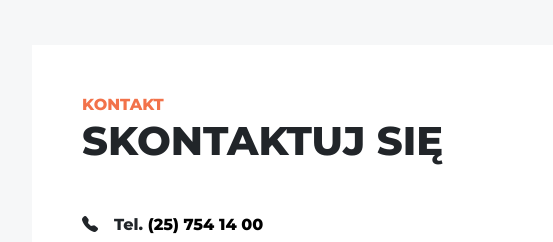
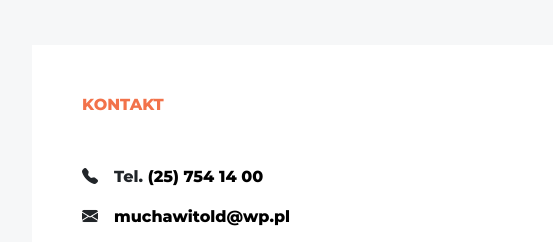
Before and after one commit to kusmierczykw/hurtowania-zelechow.netlify.com, a Gatsby site: page / in a window 1280 px wide. Shown: the part 3512-3754 px from the top of the page, 0-553 px from the left. Built offline with nearby package versions, Linux system fonts and the light colour scheme; Gatsby itself is replaced by a stand-in of ours; grey boxes are pictures that could not be loaded; a web font is replaced by a local one.

Commit message:
Usuniecie napisu Skontaktuj się z sekcji z lokalizacja i kontatem.

```diff
--- a/src/sections/location-section.fragment.js
+++ b/src/sections/location-section.fragment.js
@@ -1,6 +1,5 @@
 import * as React from 'react';
 import {SectionTitle} from '../fragments/section-title.fragment';
-import {SectionSubtitle} from '../fragments/section-subtitle.fragment';
 import {Icon} from '../core/icons/icon';
 import {CLOCK_FILL, ENVELOPE_FILL, GEO_PIN_LOCATION, PHONE_FILL} from '../core/icons/consts/icon.const';
 
@@ -17,7 +16,6 @@ export const LocationSection = () => {
             <div className={'row py-5'}>
                 <div className={'col-lg-5'}>
                     <SectionTitle title={'Kontakt'}/>
-                    <SectionSubtitle subtitle={'Skontaktuj się'}/>
 
                     <div className={'d-flex mt-5 mb-3'}>
                         <div className={'me-3'}>
```
